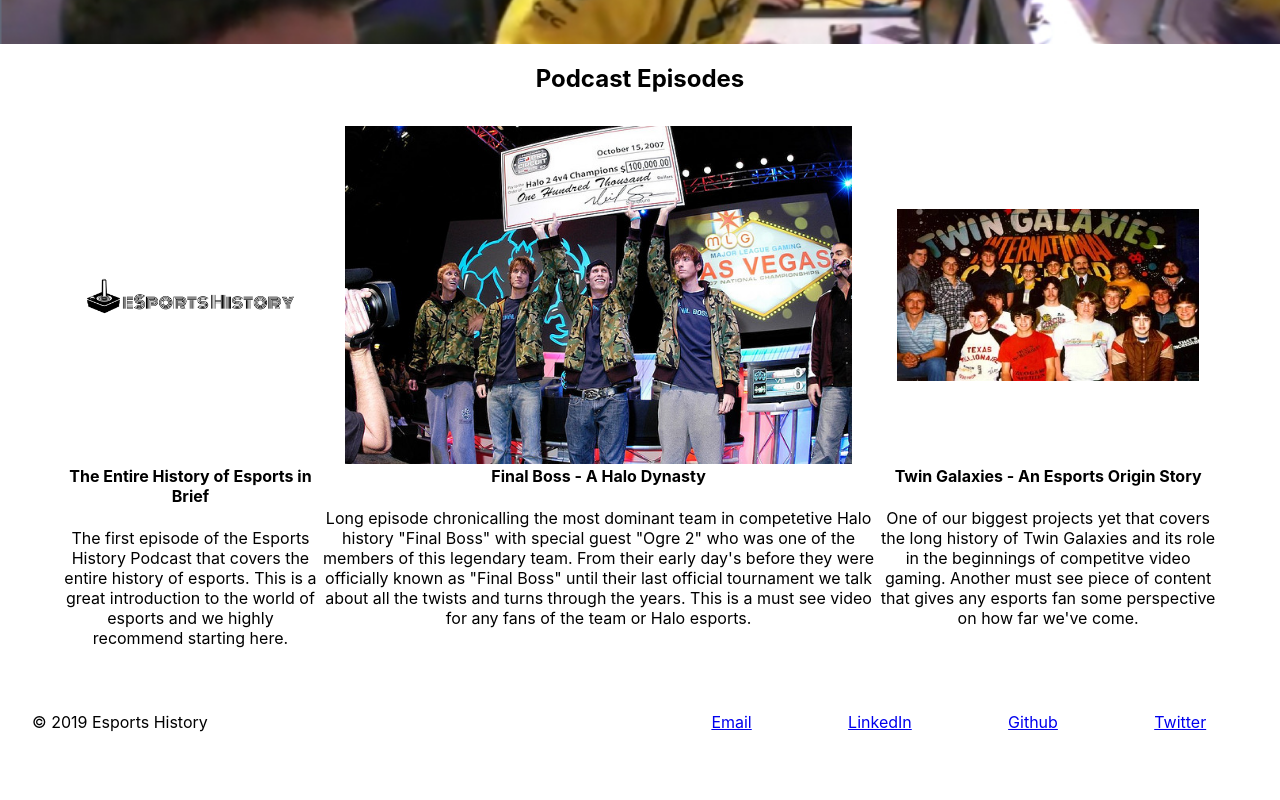
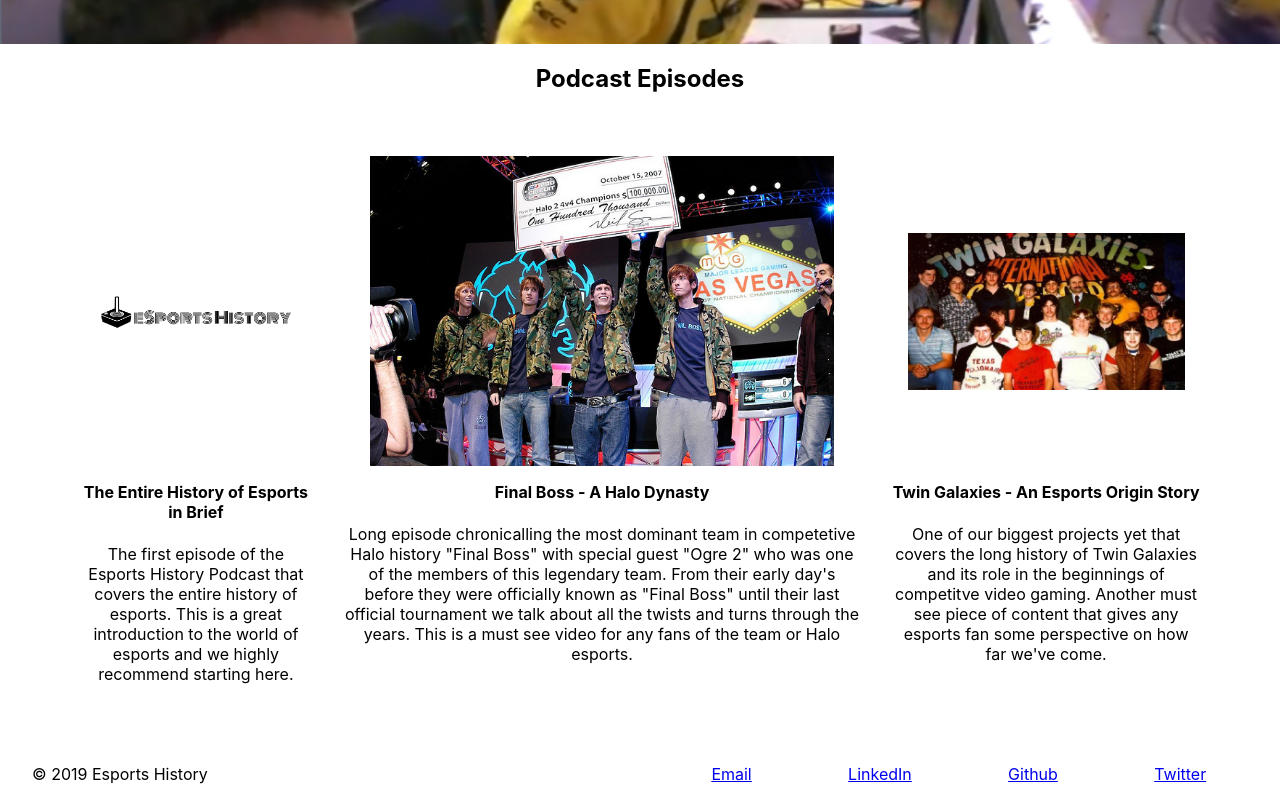
Before and after one commit to Zarnerz/EH-React, a React (Create React App) app in the folder esports-history/: page / in a window 1280 px wide. Shown: the part 2944-3744 px from the top of the page. Before the commit the page ends 3692 px from the top, so only its background shows below. Built offline with nearby package versions, Linux system fonts and the light colour scheme.

Commit message:
padding added between Cards

```diff
--- a/esports-history/src/global/cards/Cards.js
+++ b/esports-history/src/global/cards/Cards.js
@@ -19,7 +19,8 @@
 }
 
 const cardContainerStyle = {
-  maxWidth: "90vw"
+  maxWidth: "90vw",
+  padding: "1rem"
 };
 
 const cardImageContainer = {
```
